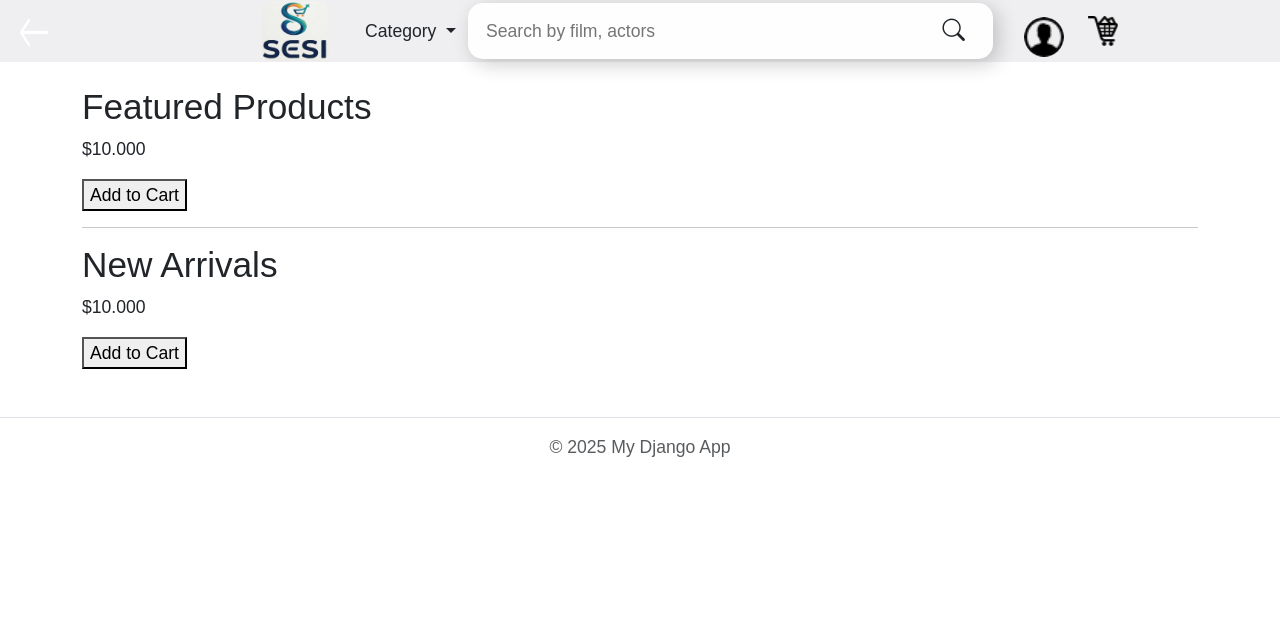
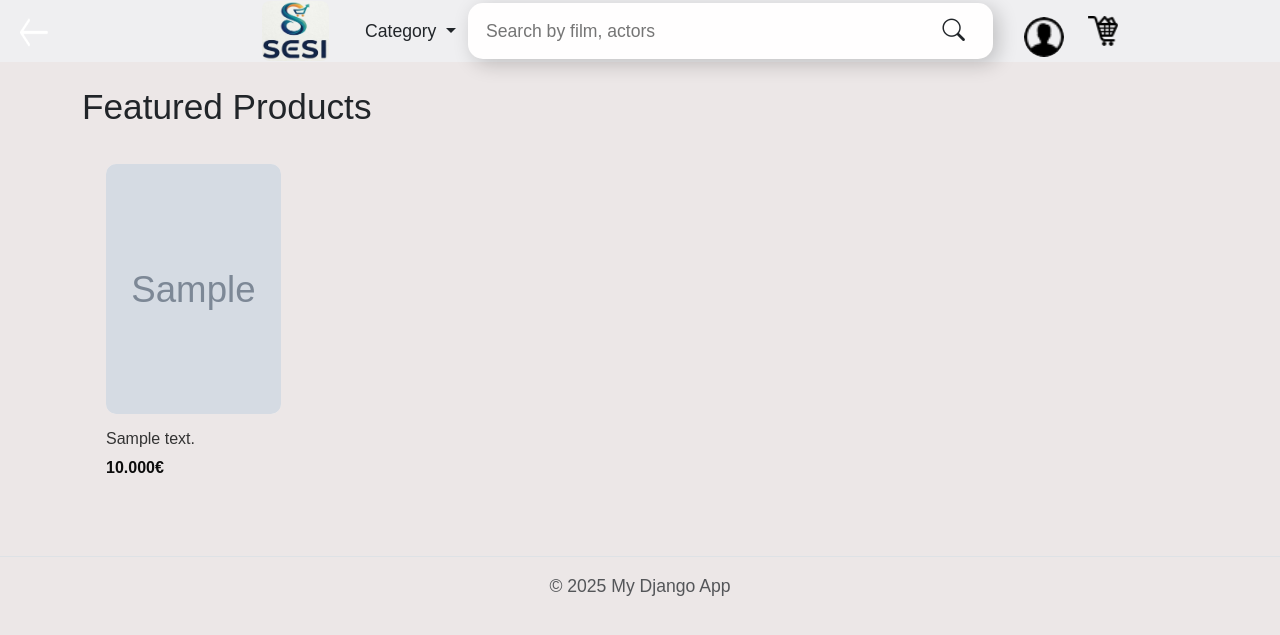
Before and after one commit to alon1194/e-commerce, a Django app: page /shop/ in a window 1280 px wide. Shown: the top 635 px of the page. Run offline with Django 5.2, Linux system fonts and the light colour scheme; tables that the repository leaves empty hold one stand-in row (values such as "Sample post"); grey boxes marked "Sample" are stand-in pictures; style sheets or scripts are compiled from the project's sources; some libraries are stand-ins or nearby versions.

Commit message:
recomended images

```diff
--- a/oms/templates/shop/home.html
+++ b/oms/templates/shop/home.html
@@ -5,44 +5,104 @@
 
 {% block content %}
 
-<h2>Featured Products</h2>
+<style>
+     body {
+    background-color: #ece7e7;
+  }
+/* Product wrapper */
+.product-card {
+    padding: 12px;
+    border-radius: 12px;
+    transition: all 0.3s ease;
+    cursor: pointer;
+}
 
-<div class="products">
-    {% for product in featured_products %}
-        <div class="product-card">
-            <h3>{{ product.name }}</h3>
-            <p>${{ product.price }}</p>
+/* Hover effect for the whole product */
+.product-card:hover {
+    background: #fff;
+    transform: translateY(-6px);
+    box-shadow: 0 12px 24px rgba(0,0,0,.15);
+}
 
-            {% if product.stock > 0 %}
-                <button>Add to Cart</button>
-            {% else %}
-                <span style="color:red;">Out of Stock</span>
-            {% endif %}
+/* Image section */
+.image-container {
+    width: 100%;
+    height: 250px;
+    overflow: hidden;
+    border-radius: 10px;
+    background: #f5f2f2;
+}
+
+.image-container img {
+    width: 100%;
+    height: 100%;
+    object-fit: cover;
+    transition: transform .3s ease;
+}
+
+/* Zoom image */
+.product-card:hover .image-container img {
+    transform: scale(1.05);
+}
+
+/* Product info */
+.product-info {
+    text-align: center;
+    padding-top: 15px;
+}
+.product-description {
+    font-size: 1rem;
+    font-weight: 500;
+    color: #333;
+
+    white-space: nowrap;
+    overflow: hidden;
+    text-overflow: ellipsis;
+}
+
+.product-price {
+    color: #0c0c0c;
+    font-size: 1rem;
+    font-weight: 500;
+}
+
+
+</style>
+
+<h2 class="mb-4">Featured Products</h2>
+
+<div class="container">
+    <div class="row row-cols-2 row-cols-md-3 row-cols-lg-5 g-4">
+
+        {% for product in featured_products %}
+        <div class="col">
+
+            <div class="product-card">
+
+                {% if product.Image %}
+                <div class="image-container">
+                    <img src="{{ product.Image.url }}"
+                         alt="{{ product.product_name }}">
+                </div>
+                {% endif %}
+
+                <div class="product-info  d-flex align-items-start">
+                   <h5 class="product-description">
+                        {{ product.description }}
+                    </h5>
+                     </div>
+                    <p  class ="d-flex align-items-start" style = " color: #0c0c0c; font-size: 1rem; font-weight: 600;">
+                        {{ product.price }}€</p>
+
+
+            </div>
+
         </div>
-    {% empty %}
+        {% empty %}
         <p>No featured products yet.</p>
-    {% endfor %}
-</div>
+        {% endfor %}
 
-<hr>
-
-<h2>New Arrivals</h2>
-
-<div class="products">
-    {% for product in new_arrivals %}
-        <div class="product-card">
-            <h3>{{ product.name }}</h3>
-            <p>${{ product.price }}</p>
-
-            {% if product.stock > 0 %}
-                <button>Add to Cart</button>
-            {% else %}
-                <span style="color:red;">Out of Stock</span>
-            {% endif %}
-        </div>
-    {% empty %}
-        <p>No new products yet.</p>
-    {% endfor %}
+    </div>
 </div>
 
 {% endblock %}
--- a/oms/userauth/views.py
+++ b/oms/userauth/views.py
@@ -12,8 +12,10 @@ class CustomLoginView(LoginView):
     template_name = "auth/login.html"
 
     def get_success_url(self):
-        return reverse_lazy('shop:home')
+        if self.request.user.is_staff or self.request.user.is_superuser:
+            return "/admin/"
 
+        return reverse_lazy("shop:home")
 
 
 class RegisterView(CreateView):
```
Also changed, not shown: image-1.png (deleted), image-10.png (deleted), image-11.png (deleted), image-2.png (deleted), image-3.png (deleted), image-4.png (deleted), image-5.png (deleted), image-6.png (deleted), image-7.png (deleted), image-8.png (deleted), image-9.png (deleted), oms/media/profile_image/41015814_1.jpg (added), oms/media/profile_image/715llMQPtJL.jpg (added), oms/media/profile_image/WhatsApp_Image_2026-07-14_at_16_9jRuExu.42.13.jpeg (added), 2 more files.
